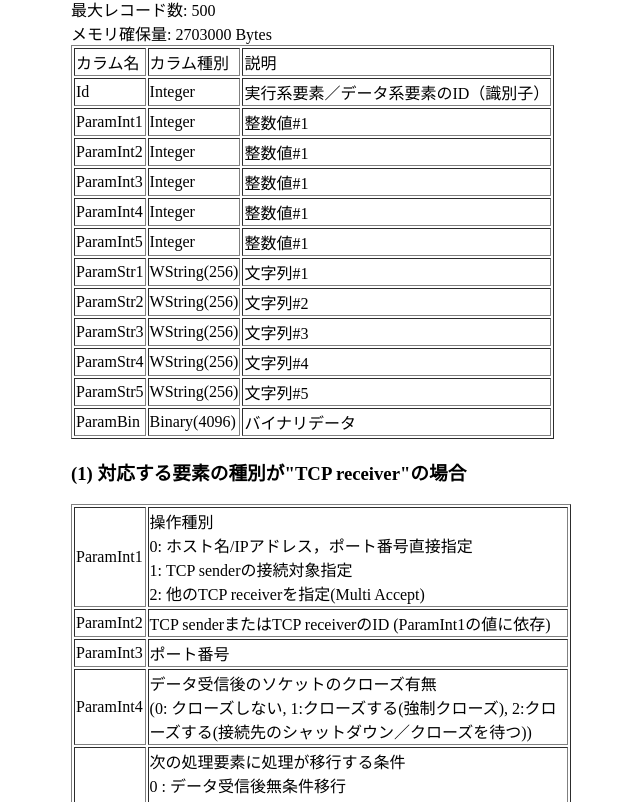
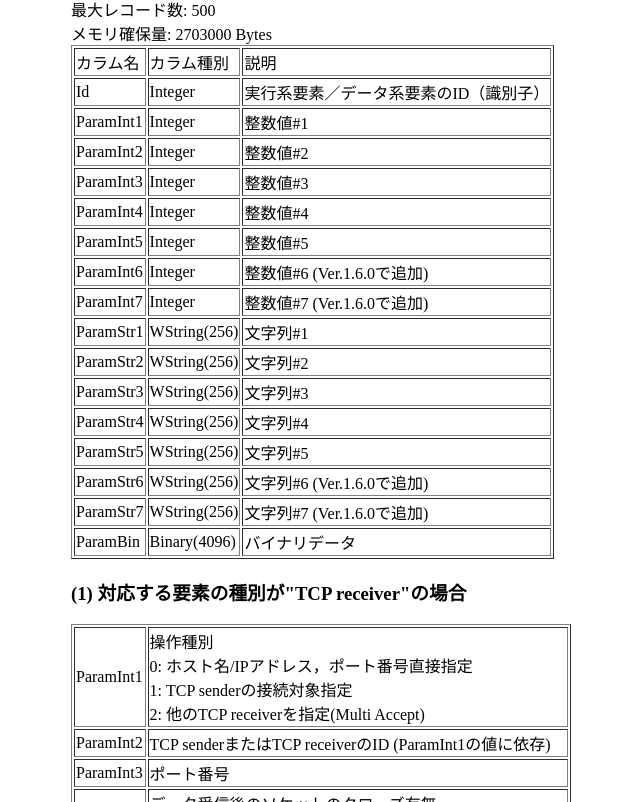
Before and after one commit to s-takeuchi/YaizuNetTool, a plain HTML site: page doc/stkfw/repository.htm in a window 1280 px wide. Shown: the part 6758-7560 px from the top of the page, without its empty margins (319-959 px from the left). Drawn offline with Linux system fonts and the light colour scheme.

Commit message:
#36 : Documentation

```diff
--- a/doc/stkfw/repository.htm
+++ b/doc/stkfw/repository.htm
@@ -266,15 +266,19 @@ ViewElementが何も存在しない場合，
 <TR><TD>カラム名</TD><TD>カラム種別</TD><TD>説明</TD></TR>
 <TR><TD>Id</TD><TD>Integer</TD><TD>実行系要素／データ系要素のID（識別子）</TD></TR>
 <TR><TD>ParamInt1</TD><TD>Integer</TD><TD>整数値#1</TD></TR>
-<TR><TD>ParamInt2</TD><TD>Integer</TD><TD>整数値#1</TD></TR>
-<TR><TD>ParamInt3</TD><TD>Integer</TD><TD>整数値#1</TD></TR>
-<TR><TD>ParamInt4</TD><TD>Integer</TD><TD>整数値#1</TD></TR>
-<TR><TD>ParamInt5</TD><TD>Integer</TD><TD>整数値#1</TD></TR>
+<TR><TD>ParamInt2</TD><TD>Integer</TD><TD>整数値#2</TD></TR>
+<TR><TD>ParamInt3</TD><TD>Integer</TD><TD>整数値#3</TD></TR>
+<TR><TD>ParamInt4</TD><TD>Integer</TD><TD>整数値#4</TD></TR>
+<TR><TD>ParamInt5</TD><TD>Integer</TD><TD>整数値#5</TD></TR>
+<TR><TD>ParamInt6</TD><TD>Integer</TD><TD>整数値#6 (Ver.1.6.0で追加)</TD></TR>
+<TR><TD>ParamInt7</TD><TD>Integer</TD><TD>整数値#7 (Ver.1.6.0で追加)</TD></TR>
 <TR><TD>ParamStr1</TD><TD>WString(256)</TD><TD>文字列#1</TD></TR>
 <TR><TD>ParamStr2</TD><TD>WString(256)</TD><TD>文字列#2</TD></TR>
 <TR><TD>ParamStr3</TD><TD>WString(256)</TD><TD>文字列#3</TD></TR>
 <TR><TD>ParamStr4</TD><TD>WString(256)</TD><TD>文字列#4</TD></TR>
 <TR><TD>ParamStr5</TD><TD>WString(256)</TD><TD>文字列#5</TD></TR>
+<TR><TD>ParamStr6</TD><TD>WString(256)</TD><TD>文字列#6 (Ver.1.6.0で追加)</TD></TR>
+<TR><TD>ParamStr7</TD><TD>WString(256)</TD><TD>文字列#7 (Ver.1.6.0で追加)</TD></TR>
 <TR><TD>ParamBin</TD><TD>Binary(4096)</TD><TD>バイナリデータ</TD></TR>
 </TABLE>
 <P>
@@ -391,10 +395,10 @@ ViewElementが何も存在しない場合，
 <P>
 <H3>(11) 対応する要素の種別が"Mapper"の場合</H3>
 <TABLE BORDER="1">
+<TR><TD>ParamInt1</TD><TD>変数名のPrefix後の番号</TD></TR>
+<TR><TD>ParamInt2</TD><TD>1: 各変数へのマッピングは一度だけ使用される<br>0: 各変数へのマッピングは何度でも使用される</TD></TR>
 <TR><TD>ParamStr1</TD><TD>検索対象変数名のプレフィックス</TD></TR>
 <TR><TD>ParamStr2</TD><TD>置換対象変数名のプレフィックス</TD></TR>
-<TR><TD>ParamInt1</TD><TD>変数名のPrefix後の番号</TD></TR>
-<TR><TD>ParamInt2</TD><TD>1: 各変数へのマッピングは一度だけ使用される<br>0: 各変数へのマッピングは何度でも使用される</TD></TR>
 </TABLE>
 <P>
 <H3>(12) 対応する要素の種別が"Write file"の場合</H3>
```
